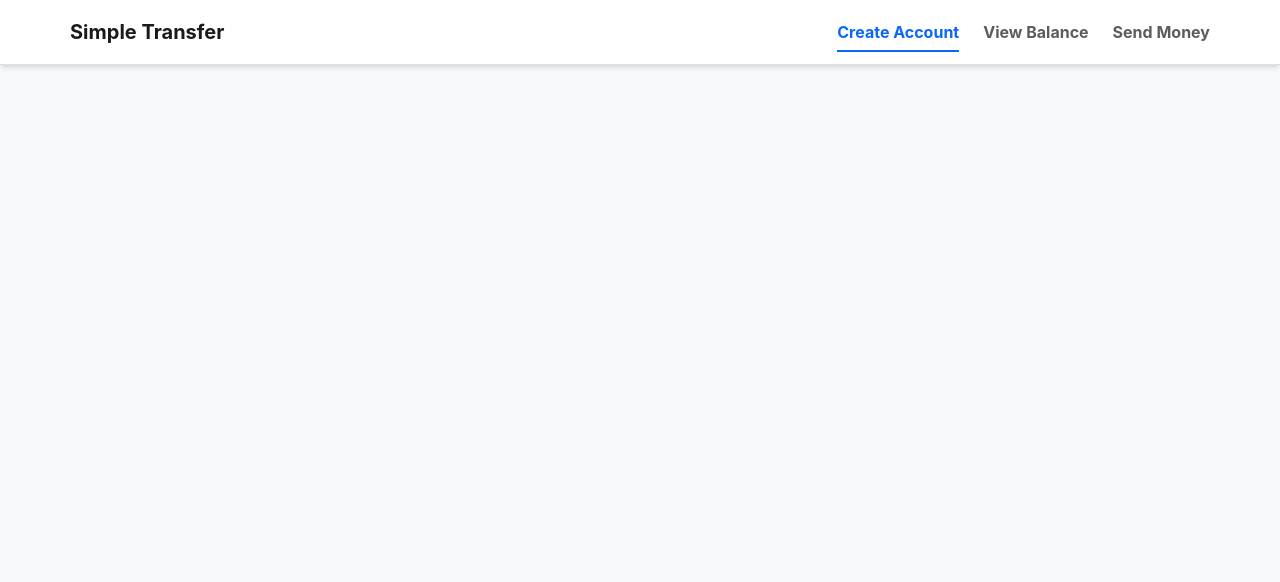
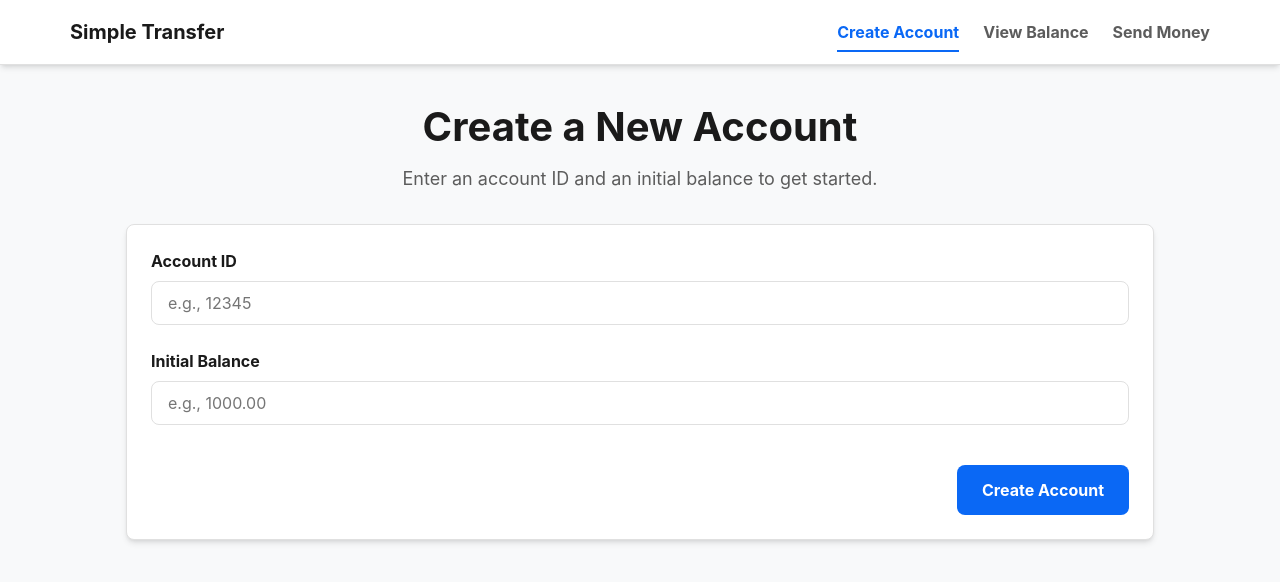
Before and after one commit to dontdude/Simple-Transfer, a React (Vite) app: page / in a window 1280 px wide. Shown: the top 582 px of the page. Built offline with nearby package versions, Linux system fonts and the light colour scheme.

Commit message:
feat: create account page initial setup

```diff
--- a/src/App.tsx
+++ b/src/App.tsx
@@ -1,12 +1,13 @@
 import { BrowserRouter, Routes, Route } from "react-router-dom";
 import { AppLayout } from "./layout/AppLayout/AppLayout";
+import { CreateAccountPage } from "./features/create-account/CreateAccountPage";
 
 function App() {
   return (
     <BrowserRouter>
       <Routes>
         <Route path="/" element={<AppLayout />}>
-          hello world
+          <Route index element={<CreateAccountPage />} />
         </Route>
       </Routes>
     </BrowserRouter>
--- /dev/null
+++ b/src/features/create-account/CreateAccountPage.module.css
@@ -0,0 +1,28 @@
+.header {
+  text-align: center;
+  margin-bottom: var(--spacing-8);
+}
+
+.header h1 {
+  font-size: 2.5rem;
+  margin-bottom: var(--spacing-2);
+}
+
+.header p {
+  font-size: 1.125rem;
+  color: var(--color-text-secondary);
+  max-width: 500px;
+  margin: 0 auto;
+}
+
+.form {
+  display: flex;
+  flex-direction: column;
+  gap: var(--spacing-6);
+}
+
+.formActions {
+  display: flex;
+  justify-content: flex-end;
+  margin-top: var(--spacing-4);
+}
--- /dev/null
+++ b/src/features/create-account/CreateAccountPage.tsx
@@ -0,0 +1,123 @@
+import { useState } from "react";
+import { useAccountStore } from "../../store/account.store";
+import { createAccount } from "../../api/transferService";
+import { showSuccess, showError } from "../../hooks/useToast";
+import { Input } from "../../components/Input/Input";
+import { Button } from "../../components/Button/Button";
+import { Card } from "../../components/Card/Card";
+import { Spinner } from "../../components/Spinner/Spinner";
+import styles from "./CreateAccountPage.module.css";
+
+export const CreateAccountPage = () => {
+  const [formData, setFormData] = useState({
+    accountId: "",
+    initialBalance: "",
+  });
+  const [errors, setErrors] = useState({ accountId: "", initialBalance: "" });
+  const [isLoading, setIsLoading] = useState(false);
+
+  const setAccountIdInStore = useAccountStore((state) => state.setAccountId);
+
+  const validateForm = () => {
+    const newErrors = { accountId: "", initialBalance: "" };
+    let isValid = true;
+
+    if (!formData.accountId) {
+      newErrors.accountId = "Account ID is required.";
+      isValid = false;
+    }
+
+    if (!formData.initialBalance) {
+      newErrors.initialBalance = "Initial balance is required.";
+      isValid = false;
+    } else if (
+      isNaN(Number(formData.initialBalance)) ||
+      Number(formData.initialBalance) < 0
+    ) {
+      newErrors.initialBalance =
+        "Balance must be a number greater than or equal to 0.";
+      isValid = false;
+    }
+
+    setErrors(newErrors);
+    return isValid;
+  };
+
+  const handleChange = (e: React.ChangeEvent<HTMLInputElement>) => {
+    const { name, value } = e.target;
+    setFormData((prev) => ({ ...prev, [name]: value }));
+  };
+
+  const handleSubmit = async (e: React.FormEvent<HTMLFormElement>) => {
+    e.preventDefault();
+    if (!validateForm()) {
+      return;
+    }
+
+    setIsLoading(true);
+    try {
+      const payload = {
+        account_id: Number(formData.accountId),
+        initial_balance: formData.initialBalance,
+      };
+
+      const response = await createAccount(payload);
+      showSuccess(`Account ${response.account_id} created successfully!`);
+      setAccountIdInStore(response.account_id); // Save to Zustand store
+
+      setFormData({ accountId: "", initialBalance: "" });
+    } catch (err) {
+      showError("Something went wrong. Please try again.");
+      console.error(err);
+    } finally {
+      setIsLoading(false);
+    }
+  };
+
+  return (
+    <div className="container">
+      <header className={styles.header}>
+        <h1>Create a New Account</h1>
+        <p>Enter an account ID and an initial balance to get started.</p>
+      </header>
+
+      <Card>
+        <form onSubmit={handleSubmit} className={styles.form}>
+          <Input
+            label="Account ID"
+            name="accountId"
+            type="number"
+            value={formData.accountId}
+            onChange={handleChange}
+            placeholder="e.g., 12345"
+            required
+            error={!!errors.accountId}
+          />
+          {errors.accountId && (
+            <p className="error-message">{errors.accountId}</p>
+          )}
+
+          <Input
+            label="Initial Balance"
+            name="initialBalance"
+            type="number"
+            value={formData.initialBalance}
+            onChange={handleChange}
+            placeholder="e.g., 1000.00"
+            required
+            error={!!errors.initialBalance}
+          />
+          {errors.initialBalance && (
+            <p className="error-message">{errors.initialBalance}</p>
+          )}
+
+          <div className={styles.formActions}>
+            <Button type="submit" disabled={isLoading}>
+              {isLoading ? <Spinner size="sm" /> : "Create Account"}
+            </Button>
+          </div>
+        </form>
+      </Card>
+    </div>
+  );
+};
```
